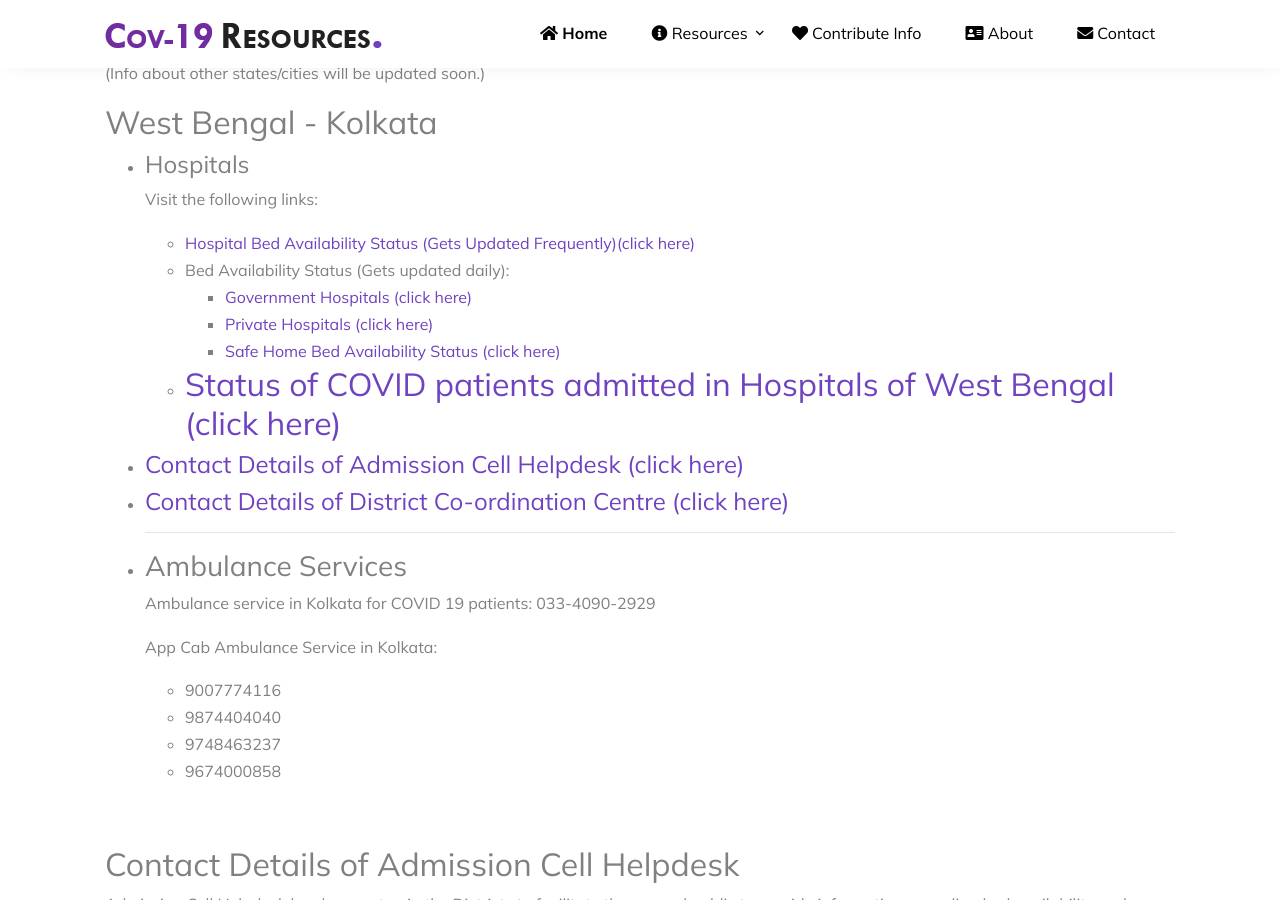
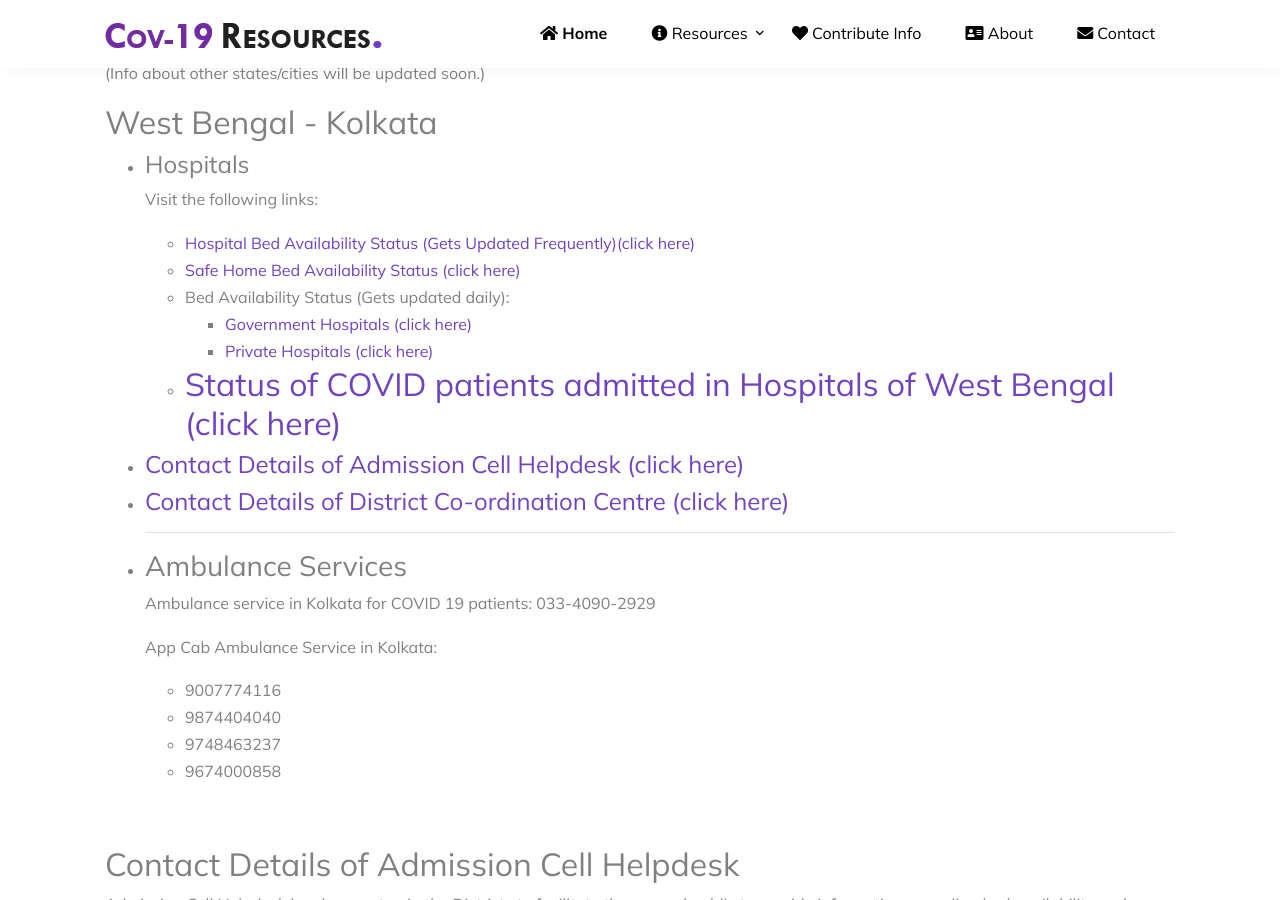
Before and after one commit to theoffbeatdoc/cov19resources, a Jekyll site: the page built from hospitals-ambulances.markdown, in a window 1280 px wide and 900 px high, scrolled down 636 px. Built offline with Jekyll 4.4.1, drawn with Linux system fonts in a browser that asks for light colours; some web fonts are replaced; Markdown is read by kramdown in place of the engine named in the settings.

```diff
--- a/hospitals-ambulances.markdown
+++ b/hospitals-ambulances.markdown
@@ -39,10 +39,10 @@ Select your state/city name:
 - #### Hospitals
   Visit the following links:
   - [Hospital Bed Availability Status (Gets Updated Frequently)(click here)](https://excise.wb.gov.in/CHMS/Public/Page/CHMS_Public_Hospital_Bed_Availability.aspx)
+  - [Safe Home Bed Availability Status (click here)](https://excise.wb.gov.in/CHMS/Public/Page/CHMS_Public_Safe_Home_Bed_Availability.aspx)
   - Bed Availability Status (Gets updated daily):
     - [Government Hospitals (click here)](https://www.wbhealth.gov.in/pages/corona/bed_availability)
     - [Private Hospitals (click here)](https://www.wbhealth.gov.in/pages/corona/bed_availability_pvt)
-    - [Safe Home Bed Availability Status (click here)](https://excise.wb.gov.in/CHMS/Public/Page/CHMS_Public_Safe_Home_Bed_Availability.aspx)
   - [Status of COVID patients admitted in Hospitals of West Bengal (click here)](http://cpms.wbhealth.gov.in:8003/PatientStatusForPublic.aspx)
 ----
 - ####  [Contact Details of Admission Cell Helpdesk (click here)](#ContactDetailsofAdmissionCellHelpdesk)
```
